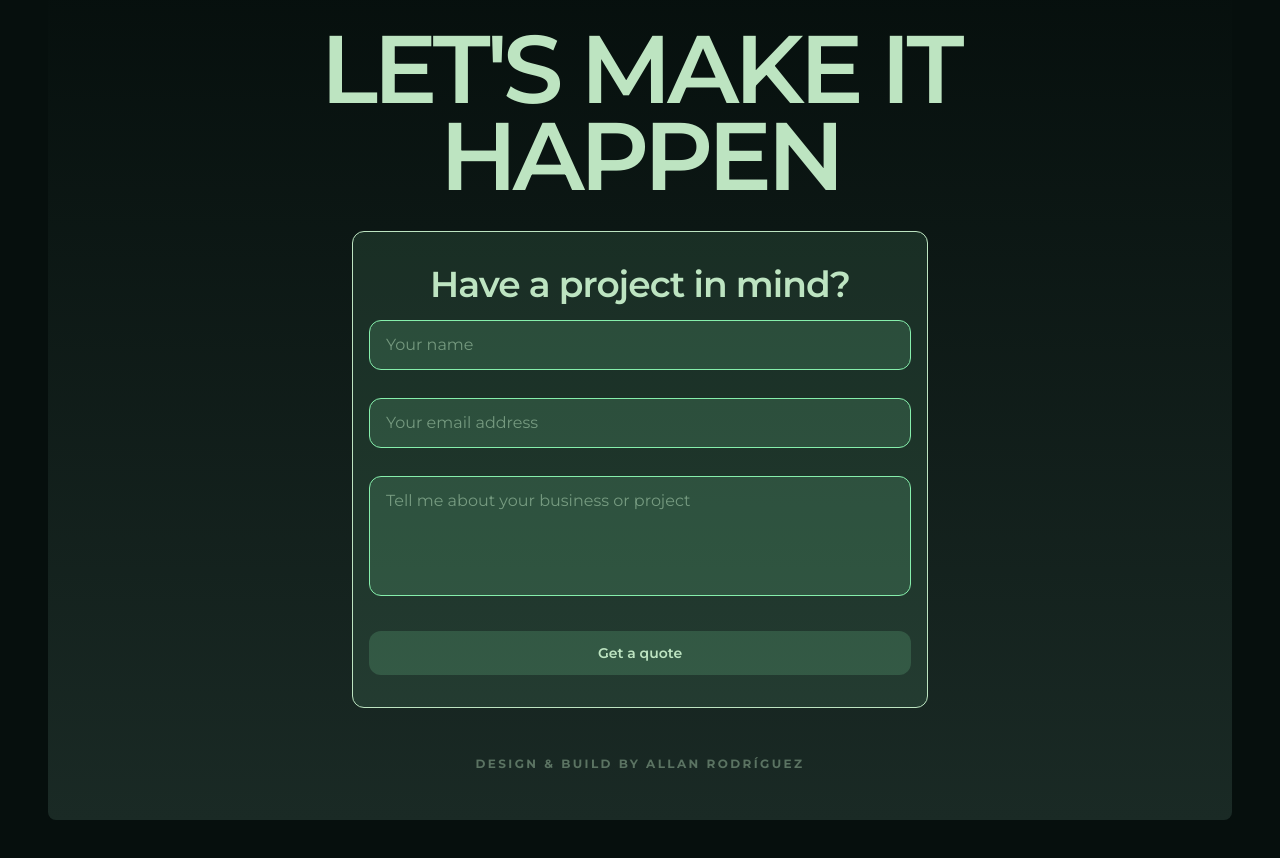
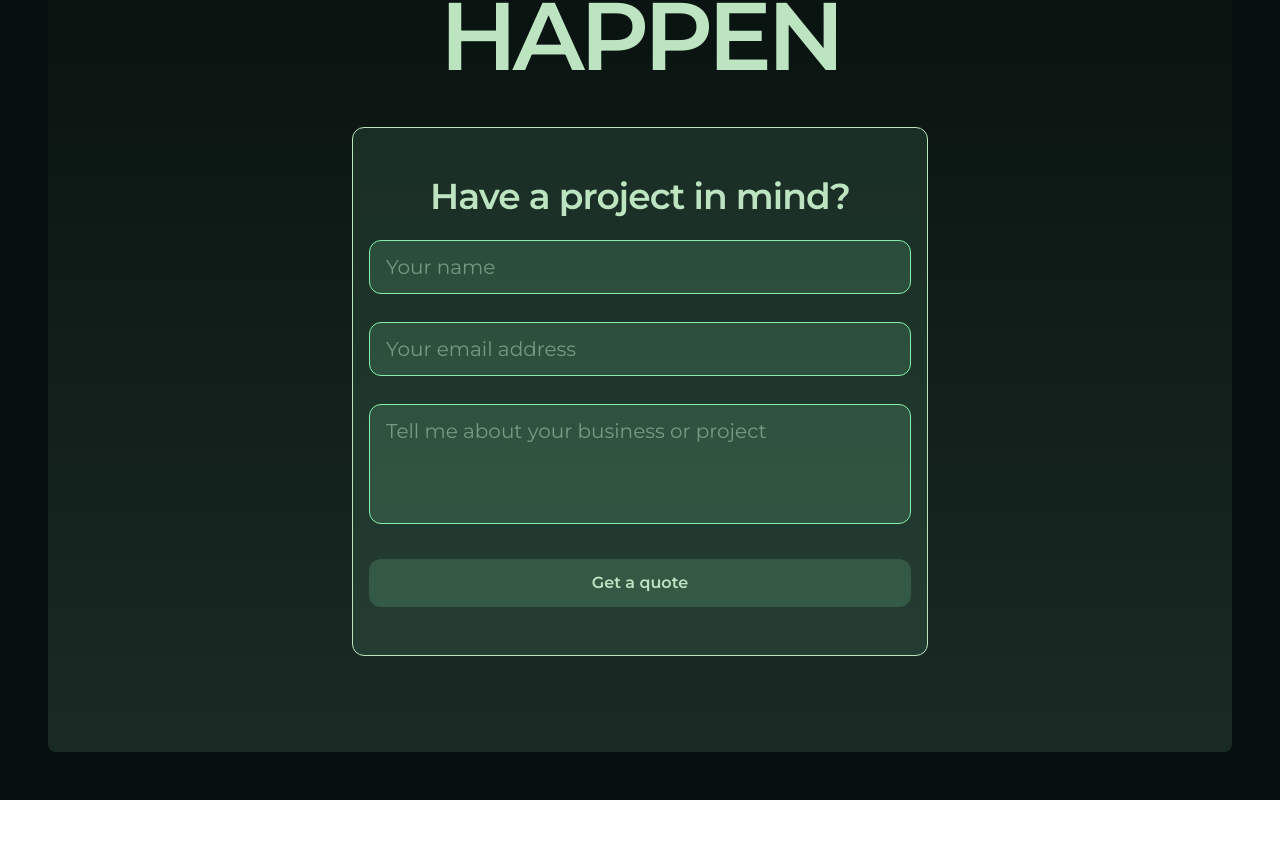
Before and after one commit to AllanRV09/portfolio, a React app: page / in a window 1280 px wide. Shown: the part 6498-7356 px from the top of the page. After the commit the page ends 7298 px from the top, so only its background shows below. Built offline with nearby package versions, Linux system fonts and the light colour scheme; the HTML template or start-up script is replaced by a standard one.

Commit message:
style: redesign footer with larger typography and improved form layout

```diff
--- a/src/sections/Footer.jsx
+++ b/src/sections/Footer.jsx
@@ -50,38 +50,38 @@ export function Footer() {
     }
 
     return (
-        <section id="contact" className="flex flex-col items-center text-center p-[1.5rem] sm:p-[3rem]">
-            <div className="p-[1.5rem] sm:p-[3rem] rounded-lg h-full w-full bg-[linear-gradient(0deg,_#1A2A25,_#060f0d)] z-30">
-                <h3 className="uppercase m-auto text-[clamp(2rem,8vw,6rem)] max-w-[12ch] font-semibold leading-[0.9] tracking-tighter">Let's Make It Happen</h3>
+        <section id="contact" className="relative z-10 -mt-30 flex flex-col items-center text-center p-[1.5rem] sm:p-[3rem]">
+            <div className="p-[1.5rem] sm:p-[3rem] pb-16 sm:pb-24 rounded-lg h-full w-full bg-[linear-gradient(0deg,_#1A2A25,_#060f0d)] z-30">
+                <h3 className="uppercase m-auto text-[clamp(3.3rem,8vw,6rem)] max-w-[12ch] font-semibold leading-[0.9] tracking-tighter">Let's Make It Happen</h3>
 
-                <div className="mt-8 border m-auto w-[100%] md:w-[36rem] px-4 py-8 rounded-xl bg-surface/10">
+                <div className="mt-12 border m-auto w-[100%] md:w-[36rem] px-4 py-12 rounded-xl bg-surface/10">
                     <h4 className="mb-2 font-semibold text-2xl md:text-4xl tracking-tight">Have a project in mind?</h4>
-                    <form onSubmit={handleSubmit} className="mt-4 flex flex-col gap-7 text-left">
+                    <form onSubmit={handleSubmit} className="mt-6 flex flex-col gap-7 text-left">
                         <div>
                             <input type="text" placeholder="Your name" name="name" value={formData.name} onChange={handleChange}
-                                className={`w-full rounded-xl px-4 py-3 bg-surface/15 transition-colors border focus:outline-none focus:border-primary ${errors.name ? 'border-red-400' : 'border-surface'}`}
+                                className={`w-full sm:text-xl rounded-xl px-4 py-3 bg-surface/15 transition-colors border focus:outline-none focus:border-primary ${errors.name ? 'border-red-400' : 'border-surface'}`}
                             />
-                            {errors.name && <p className="mt-2 text-red-400 text-xs">{errors.name}</p>}
+                            {errors.name && <p className="mt-4 text-red-400 text-xs">{errors.name}</p>}
                         </div>
 
                         <div>
                             <input type="text" placeholder="Your email address" name="email" value={formData.email} onChange={handleChange}
-                                className={`w-full rounded-xl px-4 py-3 bg-surface/15 transition-colors border focus:outline-none focus:border-primary ${errors.email ? 'border-red-400' : 'border-surface'}`}
+                                className={`w-full sm:text-xl rounded-xl px-4 py-3 bg-surface/15 transition-colors border focus:outline-none focus:border-primary ${errors.email ? 'border-red-400' : 'border-surface'}`}
                             />
-                            {errors.email && <p className="mt-2 text-red-400 text-xs">{errors.email}</p>}
+                            {errors.email && <p className="mt-4 text-red-400 text-xs">{errors.email}</p>}
                         </div>
 
                         <div>
                             <textarea type="text" placeholder="Tell me about your business or project" name="message" value={formData.message} onChange={handleChange}
-                                className={`w-full min-h-30 border rounded-xl px-4 py-3 bg-surface/15 resize-none transition-colors border focus:outline-none focus:border-primary ${errors.message ? 'border-red-400' : 'border-surface'}`}
+                                className={`w-full sm:text-xl min-h-30 border rounded-xl px-4 py-3 bg-surface/15 resize-none transition-colors border focus:outline-none focus:border-primary ${errors.message ? 'border-red-400' : 'border-surface'}`}
                             />
                             {errors.message && <p className="text-red-400 text-xs">{errors.message}</p>}
                         </div>
 
-                        <button type="submit" className="px-6 py-3.5 text-xs font-semibold leading-4 text-center rounded-xl bg-surface/17 md:whitespace-nowrap lg:text-sm">Get a quote</button>
+                        <button type="submit" className="px-6 py-4 text-xs sm:text-base font-semibold leading-4 text-center rounded-xl bg-surface/17 md:whitespace-nowrap">Get a quote</button>
                     </form>
                 </div>
-                <span className="mt-12 block text-xs font-bold tracking-[0.2em] uppercase text-text/40">Design & build by Allan Rodríguez</span>
+                {/* <span className="mt-12 block text-xs font-bold tracking-[0.2em] uppercase text-text/40">Design & build by Allan Rodríguez</span> */}
             </div>
         </section>
     )
```
